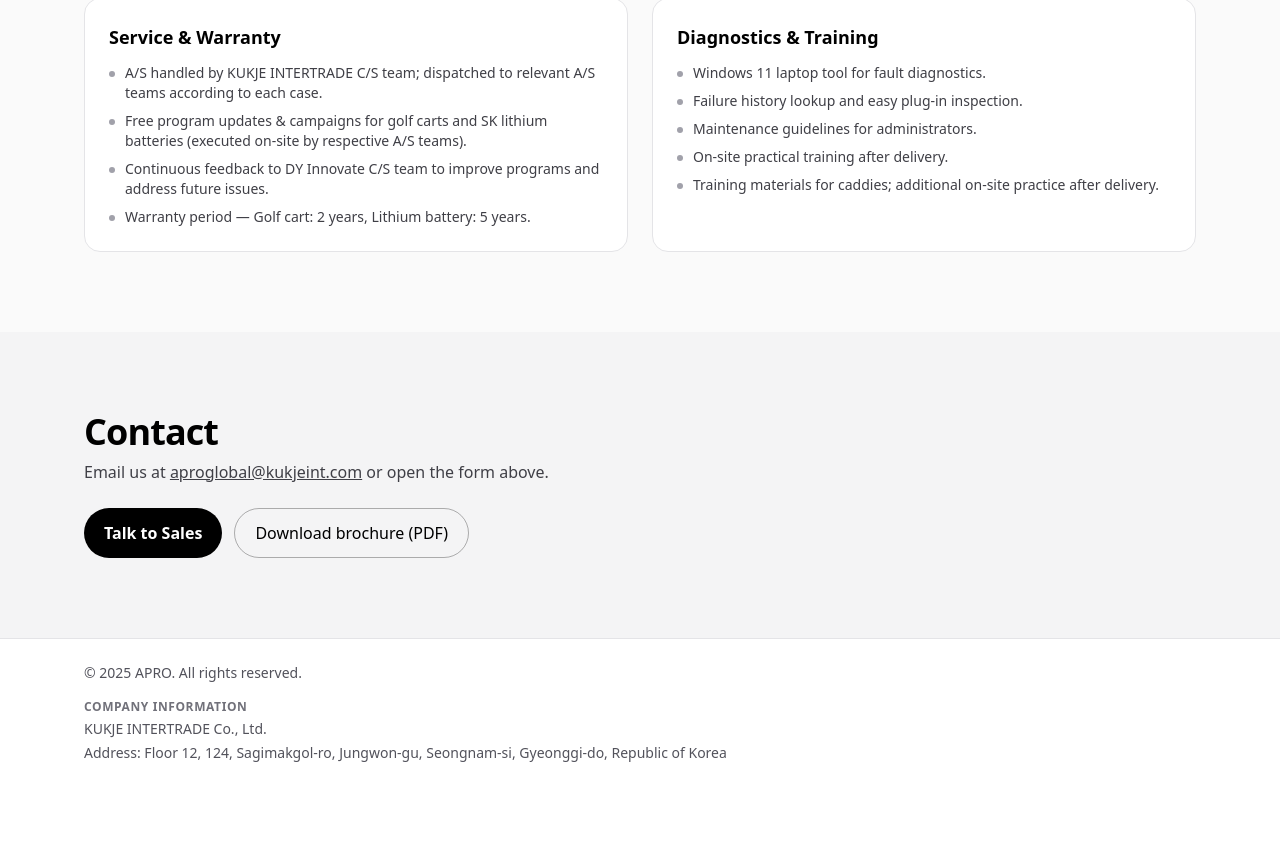
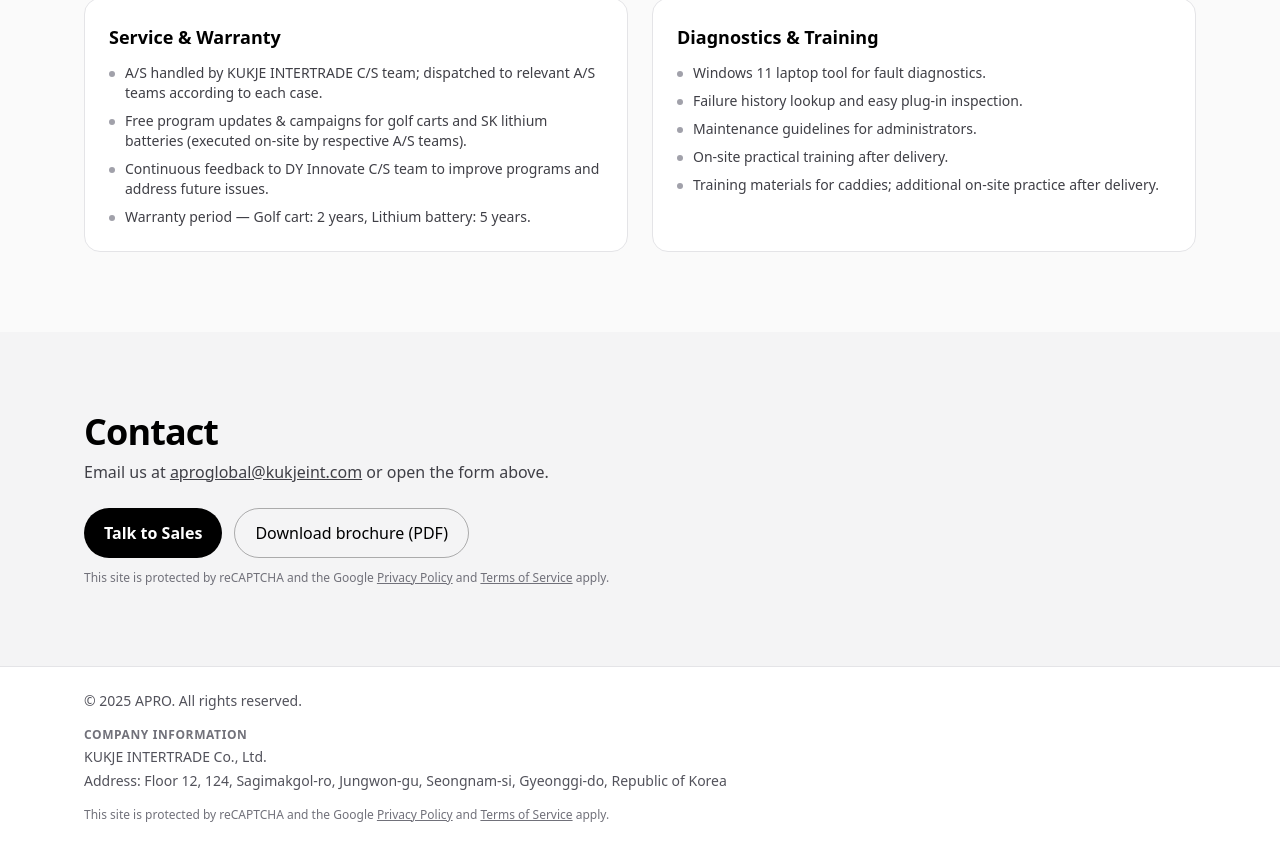
Before and after one commit to Aproglobal/apro-global-site, a React (Vite) app: page / in a window 1280 px wide. Shown: the part 9317-10164 px from the top of the page. Before the commit the page ends 10104 px from the top, so only its background shows below. Built offline with nearby package versions, Linux system fonts and the light colour scheme.

Commit message:
Update App.tsx

```diff
--- a/src/pages/App.tsx
+++ b/src/pages/App.tsx
@@ -1,4 +1,14 @@
 // src/pages/App.tsx
+import React, { useEffect, useMemo, useState } from "react";
+import Header from "../components/Header";
+import ModelGrid from "../components/ModelGrid";
+import CompareTable from "../components/CompareTable";
+import TechSection from "../components/TechSection";
+import FleetSection from "../components/FleetSection";
+import SupportSection from "../components/SupportSection";
+import LeadModal, { openLead } from "../components/LeadModal";
+import ModelDetail from "../components/ModelDetail";
+import { getVariant } from "../utils/ab";// src/pages/App.tsx
 import React, { useEffect, useMemo, useState } from "react";
 import Header from "../components/Header";
 import ModelGrid from "../components/ModelGrid";
@@ -34,6 +44,7 @@ export default function App() {
     setupScrollDepth();
     initThemeWatcher();
 
+    // reCAPTCHA v3 preload
     const siteKey = import.meta.env.VITE_RECAPTCHA_SITE_KEY as string;
     if (siteKey) loadRecaptcha(siteKey);
   }, []);
@@ -43,7 +54,7 @@ export default function App() {
 
   const techCopy = useMemo(() => getTechCopy(), []);
 
-  // CompareTable → 하단 점유 상태 수신해서 플로팅 CTA 자동 숨김
+  // CompareTable가 하단을 차지할 때 플로팅 CTA 자동 숨김
   const [bottomBlocked, setBottomBlocked] = useState(false);
   useEffect(() => {
     let pinnedCount = 0;
@@ -235,6 +246,29 @@ export default function App() {
                 Download brochure (PDF)
               </a>
             </div>
+
+            {/* ✅ reCAPTCHA v3 공식 문구 (모바일에서 배지 숨길 때 필수) */}
+            <p className="mt-3 text-xs text-zinc-500 dark:text-zinc-400">
+              This site is protected by reCAPTCHA and the Google{" "}
+              <a
+                href="https://policies.google.com/privacy"
+                target="_blank"
+                rel="noreferrer"
+                className="underline"
+              >
+                Privacy Policy
+              </a>{" "}
+              and{" "}
+              <a
+                href="https://policies.google.com/terms"
+                target="_blank"
+                rel="noreferrer"
+                className="underline"
+              >
+                Terms of Service
+              </a>{" "}
+              apply.
+            </p>
           </div>
         </section>
       </main>
@@ -247,7 +281,7 @@ export default function App() {
             trackEvent("contactOpen", { where: "sticky_cta", label: "Talk to Sales" });
           }}
           aria-label="Talk to Sales"
-          className="fixed bottom-[96px] right-6 px-5 py-3 rounded-full bg-black text-white font-semibold shadow-lg dark:bg-white dark:text-black z-40"
+          className="fixed bottom-[calc(env(safe-area-inset-bottom)+88px)] right-6 px-5 py-3 rounded-full bg-black text-white font-semibold shadow-lg dark:bg-white dark:text-black z-40"
         >
           Talk to Sales
         </button>
@@ -264,6 +298,29 @@ export default function App() {
             <p className="mt-1">
               Address: Floor 12, 124, Sagimakgol-ro, Jungwon-gu, Seongnam-si, Gyeonggi-do, Republic of Korea
             </p>
+
+            {/* ✅ reCAPTCHA v3 공식 문구 (푸터에도 노출해두면 가장 안전) */}
+            <p className="mt-4 text-xs text-zinc-500 dark:text-zinc-500">
+              This site is protected by reCAPTCHA and the Google{" "}
+              <a
+                href="https://policies.google.com/privacy"
+                target="_blank"
+                rel="noreferrer"
+                className="underline"
+              >
+                Privacy Policy
+              </a>{" "}
+              and{" "}
+              <a
+                href="https://policies.google.com/terms"
+                target="_blank"
+                rel="noreferrer"
+                className="underline"
+              >
+                Terms of Service
+              </a>{" "}
+              apply.
+            </p>
           </div>
         </div>
       </footer>
```
